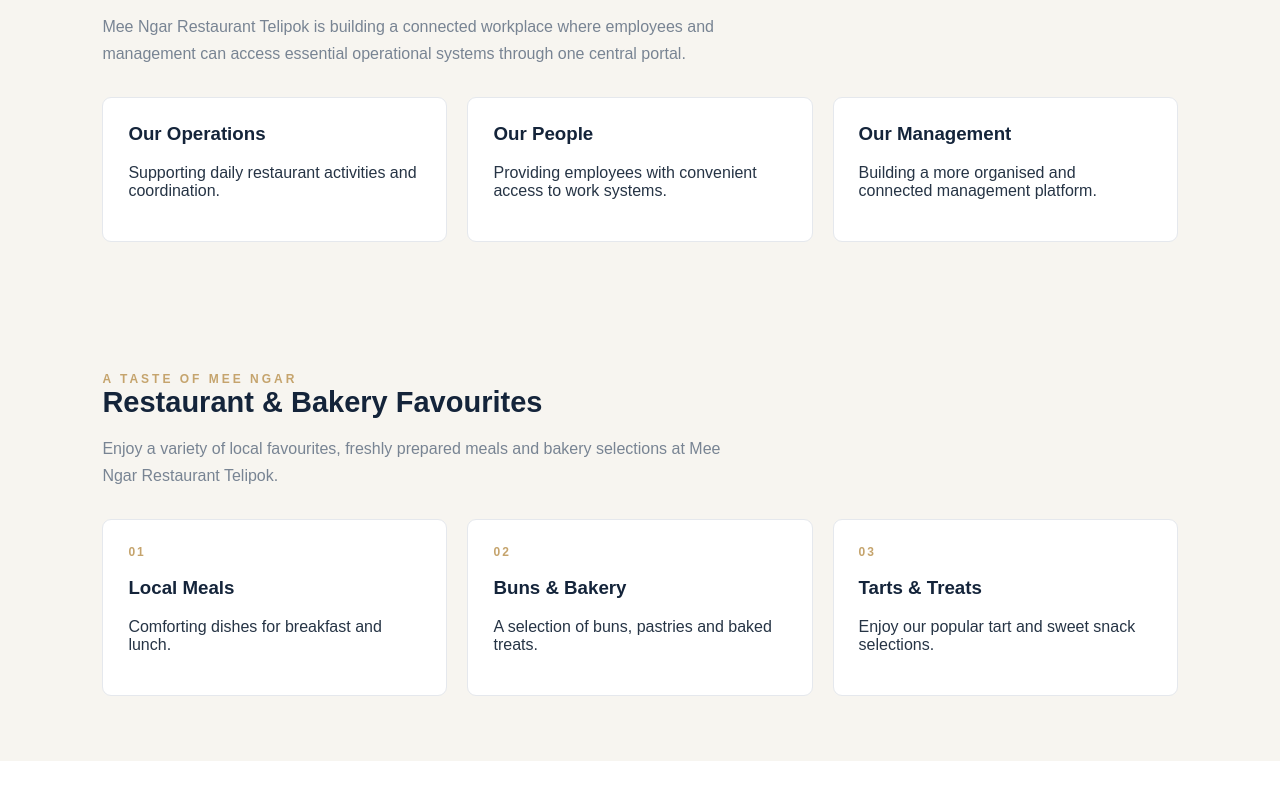
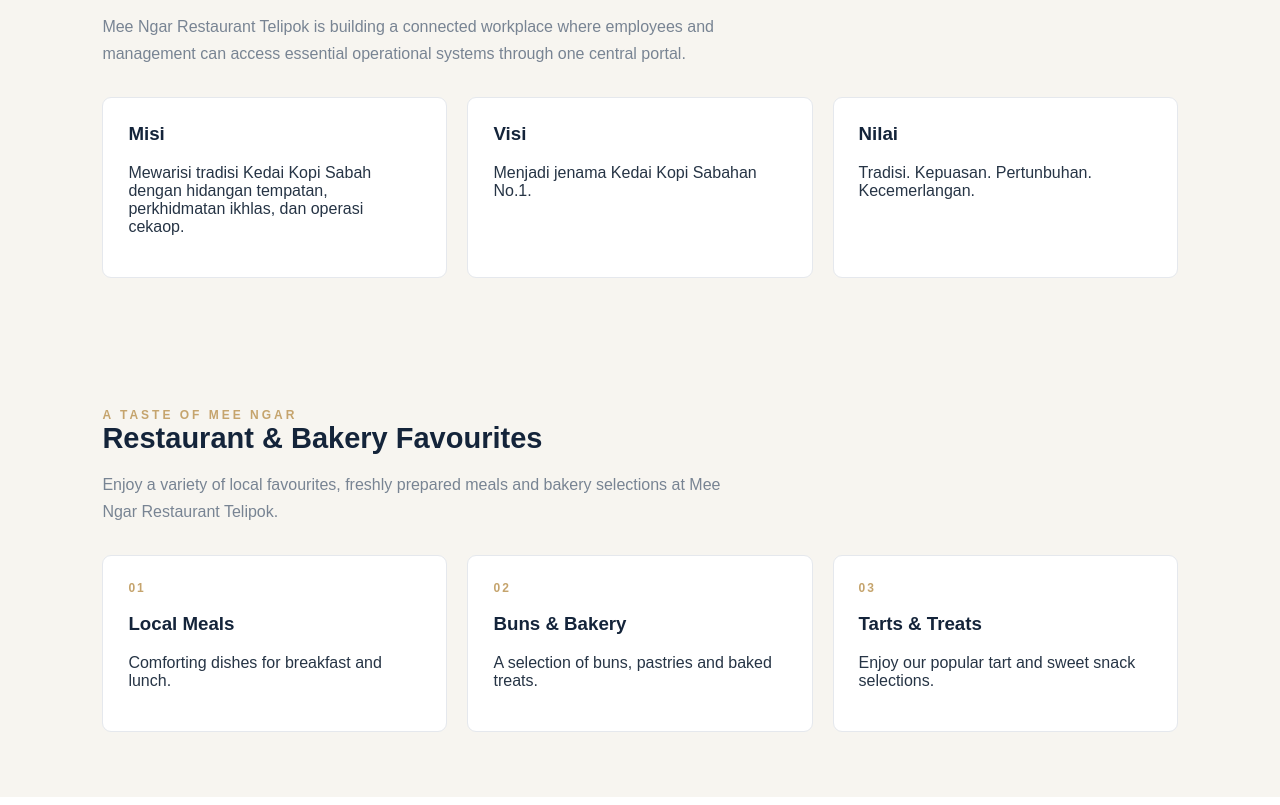
Before and after one commit to admmgr18-oss/mee-ngar-official-website, a plain HTML site: page index.html in a window 1280 px wide. Shown: the part 813-1618 px from the top of the page. Drawn offline with nearby package versions, Linux system fonts and the light colour scheme.

Commit message:
Update index.html

```diff
--- a/index.html
+++ b/index.html
@@ -426,16 +426,16 @@
 
     <div class="cards">
       <div class="card">
-        <h3>Our Operations</h3>
-        <p>Supporting daily restaurant activities and coordination.</p>
+        <h3>Misi</h3>
+        <p>Mewarisi tradisi Kedai Kopi Sabah dengan hidangan tempatan, perkhidmatan ikhlas, dan operasi cekaop.</p>
       </div>
       <div class="card">
-        <h3>Our People</h3>
-        <p>Providing employees with convenient access to work systems.</p>
+        <h3>Visi</h3>
+        <p>Menjadi jenama Kedai Kopi Sabahan No.1.</p>
       </div>
       <div class="card">
-        <h3>Our Management</h3>
-        <p>Building a more organised and connected management platform.</p>
+        <h3>Nilai</h3>
+        <p>Tradisi. Kepuasan. Pertunbuhan. Kecemerlangan.</p>
       </div>
     </div>
   </section>
```
